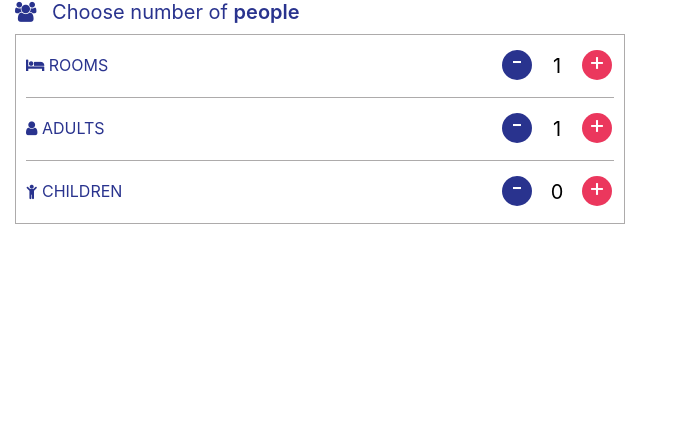
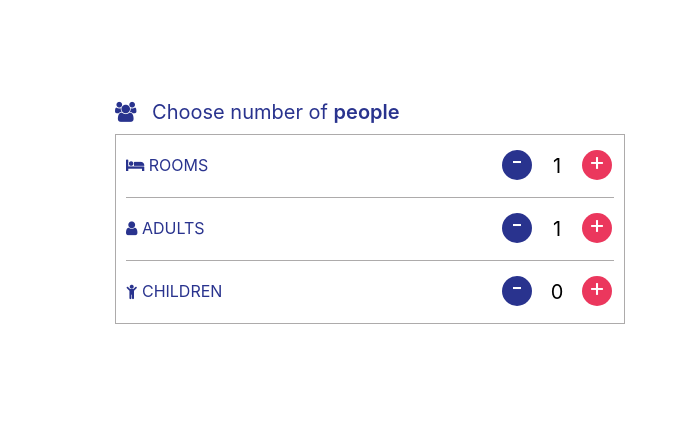
Before and after one commit to dnyanvati/php-test, a PHP site: page /php_code_test.html in a window 1280 px wide. Shown: the top 439 px of the page, without its empty margins (0-673 px from the left). Run offline with PHP 8.4, Linux system fonts and the light colour scheme; some libraries are stand-ins or nearby versions.

Commit message:
Update style.css

```diff
--- a/style.css
+++ b/style.css
@@ -1,4 +1,5 @@
-.choosePeople h5
+      body{padding: 100px;}
+      .choosePeople h5
       {
         color: #29338e;
         font-weight: 400;
```
